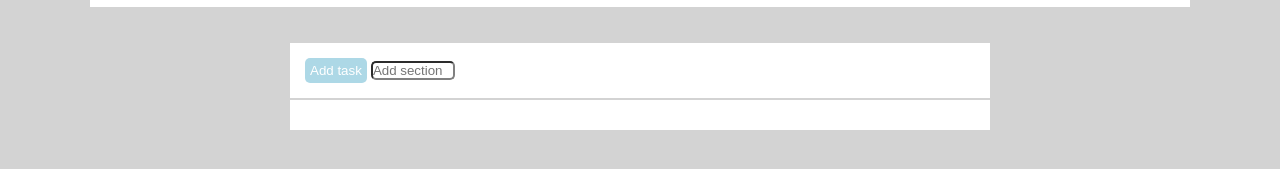
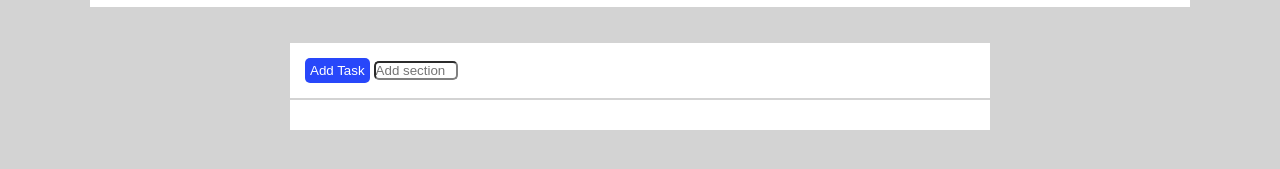
Before and after one commit to Emanuele213/html-css-toboolist, a plain HTML site: page index.html in a window 1280 px wide. Shown: the part 63-232 px from the top of the page. Drawn offline with Linux system fonts and the light colour scheme.

Commit message:
update, and img

```diff
--- a/css/style.css
+++ b/css/style.css
@@ -58,7 +58,7 @@ h1{
 }
 
 .blue{
-    background-color: lightblue;
+    background-color: rgb(40, 71, 250);
     color: white;
     border-radius: 5px 5px 5px 5px;
 }
--- a/index.html
+++ b/index.html
@@ -22,7 +22,7 @@
         <div class="box">
             <div class="sottocontenitore">
                 <span>
-                    <button class="blue">Add task</button>
+                    <button class="blue">Add Task</button>
                     <input class="mod" type="text" placeholder="Add section">
                 </span>
             </div>
```
Also changed, not shown: img/arrow-down-s-line.svg (added).
